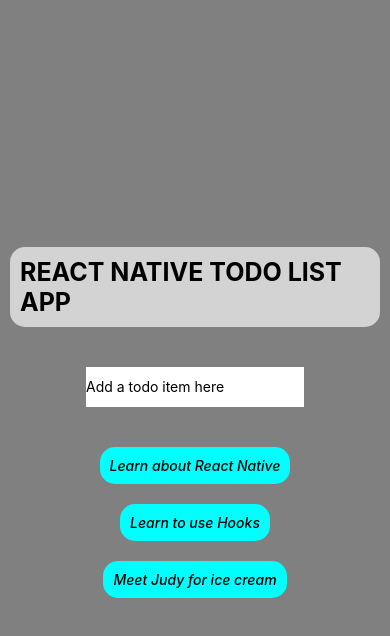
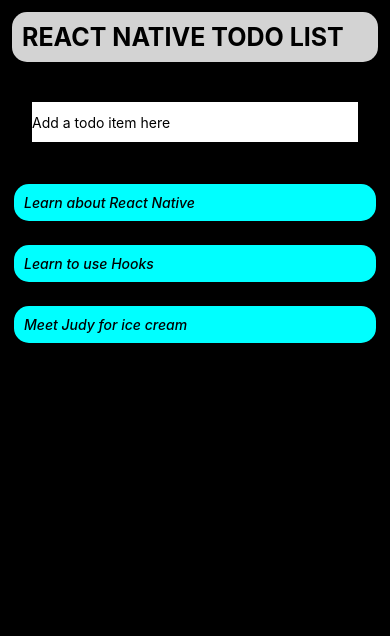
Before and after one commit to ikheraj17/react-native-todo-list-1, a React Native app: screen / in a window 390 px wide. Shown: the top 636 px of the page. Built offline with nearby package versions, Linux system fonts and the light colour scheme.

Commit message:
Application background set to black, flex formatting fixed

```diff
--- a/App.js
+++ b/App.js
@@ -34,8 +34,9 @@ export default function App() {
   }
 
   return (
-    <View style={styles.container}>
-      <Text style={styles.title}>REACT NATIVE TODO LIST APP</Text>
+    <View style={{backgroundColor: 'black', flex: 1}}>
+    <View style={{backgroundColor: 'black', justifyContent: 'center', margin: 2,}}>
+      <Text style={styles.title}>REACT NATIVE TODO LIST</Text>
       <TextInput
         style={{height: 40, backgroundColor: 'white', margin: 30}}
         value={text}
@@ -44,8 +45,9 @@ export default function App() {
         placeholder={"Add a todo item here"}
         />
       {todos.map((todo, index) => (
-        <Todo style={styles.todo} index={index} key={index} todo={todo}/>
+        <Todo index={index} key={index} todo={todo}/>
       ))}
+    </View>
     </View>
   );
 }
--- a/components/todo.js
+++ b/components/todo.js
@@ -2,18 +2,28 @@ import React, { useState } from 'react';
 import { StyleSheet, Text, View } from 'react-native';
 
 const Todo = ({ todo }) => (
-    <Text style={styles.todo}>{todo.text}</Text>
+    <View style={styles.container}>
+
+          <Text style={styles.todo}>{todo.text}</Text>
+    </View>
+
 )
 
 const styles = StyleSheet.create({
+    container: {
+        flex: 1,
+        justifyContent: 'flex-start',
+        backgroundColor: 'black',
+        padding: 7,
+    },
     todo: {
         fontStyle: 'italic',
         fontWeight: '500',
-        margin: 10,
+        margin: 5,
         backgroundColor: 'aqua',
         borderRadius: 15,
         padding: 10,
-    }
+    },
   });
 
 export default Todo;
```
